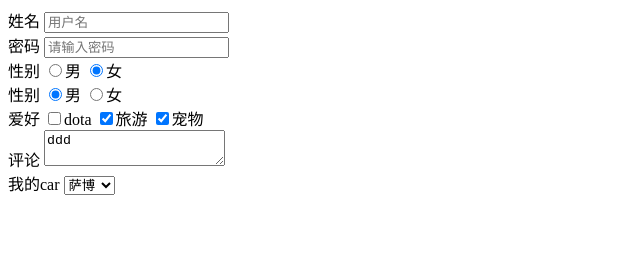
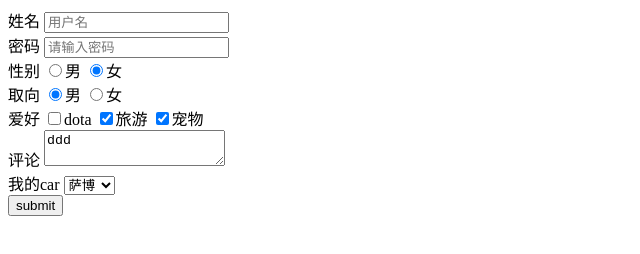
Before and after one commit to jirengu-inc/jrg-renwu11, a plain HTML site: page homework/DiFan/task5/task5.html in a window 1280 px wide. Shown: the whole page, without its empty margins (0-640 px from the left). Drawn offline with Linux system fonts and the light colour scheme.

Commit message:
Update task5.html

```diff
--- a/homework/DiFan/task5/task5.html
+++ b/homework/DiFan/task5/task5.html
@@ -20,7 +20,7 @@
 			<input type="radio" name="sex" value="female" checked>女
 		</div>
 		<div class="preference">
-			<label>性别</label>
+			<label>取向</label>
 			<input type="radio" name="preference" value="male" checked>男
 			<input type="radio" name="preference" value="female">女
 		</div>
@@ -42,6 +42,9 @@
 				<option value="GTR">GTR</option>
 			</select>
 		</div>
+		<div class="submit">
+			<input type="submit" value="submit">
+		</div>
 	</form>
 </body>
 </html>
```
